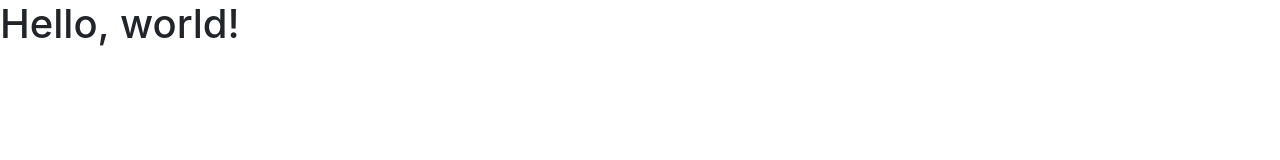
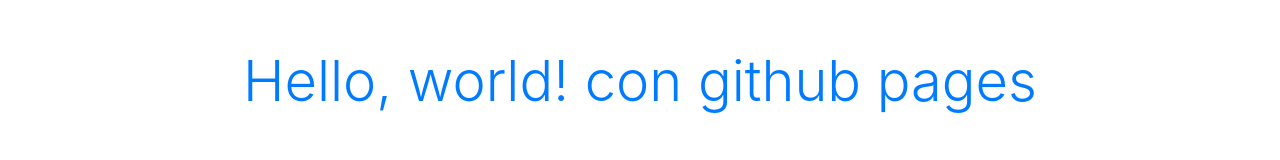
Before and after one commit to gomejosl1/gomejosl1.github.io, a plain HTML site: page index.html in a window 1280 px wide. Drawn offline with nearby package versions, Linux system fonts and the light colour scheme.

Commit message:
subiendo bootstrap

```diff
--- a/index.html
+++ b/index.html
@@ -11,7 +11,7 @@
     <title>Hello, world!</title>
   </head>
   <body>
-    <h1>Hello, world!</h1>
+    <h1 class="text-center mt-5 display-4 text-primary" >Hello, world! con github pages</h1>
 
     <!-- Optional JavaScript -->
     <!-- jQuery first, then Popper.js, then Bootstrap JS -->
```
